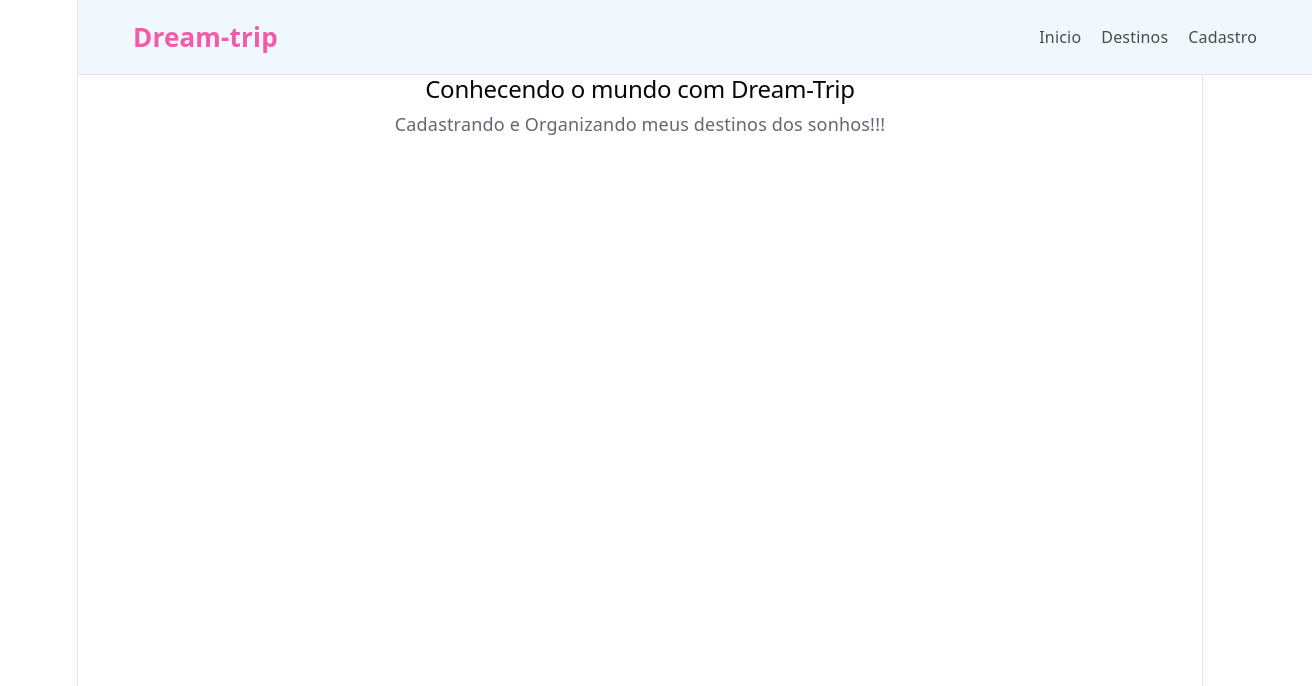
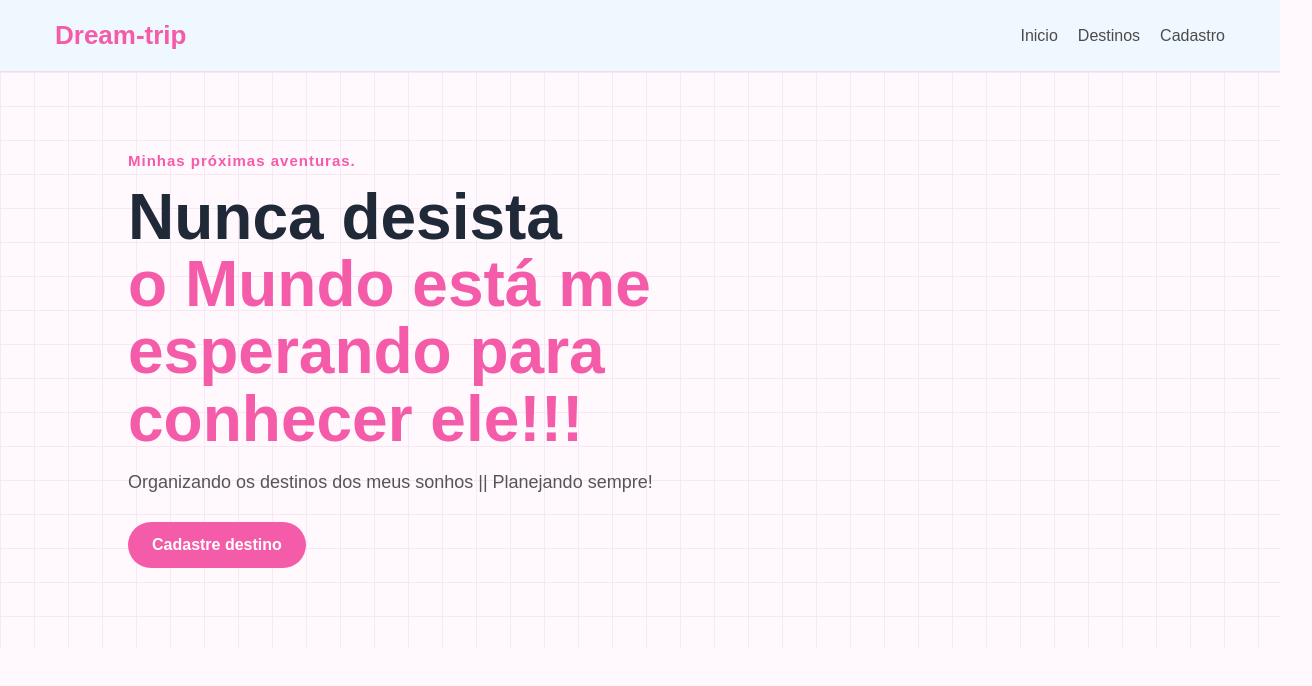
Before and after one commit to LesleyOliveira/dream-trip, a React (Vite) app in the folder front-end/: page / in a window 1280 px wide. Shown: the top 686 px of the page, 1312 px wide, since content can reach past the window. Built offline with nearby package versions, Linux system fonts and the light colour scheme.

Commit message:
pag inicial esboçada

```diff
--- a/front-end/src/App.jsx
+++ b/front-end/src/App.jsx
@@ -4,6 +4,7 @@ import reactLogo from './assets/react.svg'
 import viteLogo from './assets/vite.svg'
 import './App.css'
 import Header from './componentes/Header/Header'
+import Hero from './componentes/Hero/Hero'
 
 function App() {
 
@@ -11,11 +12,7 @@ function App() {
 
     <>
       <Header />
-
-      <main>
-        <h2>Conhecendo o mundo com Dream-Trip</h2>
-        <p>Cadastrando e Organizando meus destinos dos sonhos!!!</p>
-      </main>
+      <Hero />
 
     </>
 
--- a/front-end/src/componentes/Header/Header.module.css
+++ b/front-end/src/componentes/Header/Header.module.css
@@ -1,12 +1,14 @@
 .header{
     display: flex;
     width: 100%;
-    padding: 24px 55px;
+    padding: 20px 55px;
+    box-sizing: border-box;
     align-items: center;
     /* text-align: center; */
     justify-content: space-between;
     background-color: aliceblue;
     border-bottom: 1px solid #f1dbea;
+
 
 }
 
--- /dev/null
+++ b/front-end/src/componentes/Hero/Hero.jsx
@@ -0,0 +1,34 @@
+import styles from './Hero.module.css'
+
+
+function Hero(){
+
+    return(
+        <section className={styles.hero} id="inicio">
+        <div className={styles.conteudo}>
+            <p className={styles.destaque}>Minhas próximas aventuras.</p>
+
+            <h1>Nunca desista
+                <span>o Mundo está me esperando para conhecer ele!!!</span>
+            </h1>
+
+            <p className={styles.descricao}>
+                Organizando os destinos dos meus sonhos || Planejando sempre!
+
+            </p>
+
+            <a href="#cadastro" className={styles.botao}>Cadastre destino</a>
+
+        </div>
+
+
+
+
+
+        </section>
+    )
+
+
+    }
+
+    export default Hero
--- /dev/null
+++ b/front-end/src/componentes/Hero/Hero.module.css
@@ -0,0 +1,64 @@
+.hero{
+    display: flex;
+    min-height: 500px;
+    padding: 80px 10%;
+    align-items: center;
+    background-color:  #fff9fd;
+    background-image:
+    linear-gradient(#f6e8f1 1px, transparent 1px),
+    linear-gradient(90deg, #f6e8f8 1px,transparent 1px);
+    background-size: 34px 34px;
+
+}
+
+.conteudo{
+max-width: 700px;
+
+}
+
+.destaque{
+color: #f45ba8;
+font-weight: 700;
+font-size: 15px;
+letter-spacing: 1px;
+
+
+}
+
+h1{
+    margin: 15px 0;
+    font-size: 64px;
+    line-height: 1.05;
+    color: #202938;
+}
+
+h1 span{
+    display: block;
+    color: #f45ba8;
+}
+
+.descricao{
+max-width: 600px;
+font-size: 18px;
+line-height: 1.6;
+color: #555;
+}
+
+.botao{
+display: inline-block;
+margin-top:25px ;
+padding: 14px 24px;
+background-color: #f45ba8;
+border-radius: 30px;
+color: white;
+text-decoration: none;
+font-weight: 600;
+transition: 0.3s;
+
+}
+
+.botao:hover{
+transform: translateY(-3px);
+
+
+}
--- a/front-end/src/index.css
+++ b/front-end/src/index.css
@@ -1,111 +1,22 @@
-:root {
-  --text: #6b6375;
-  --text-h: #08060d;
-  --bg: #fff;
-  --border: #e5e4e7;
-  --code-bg: #f4f3ec;
-  --accent: #aa3bff;
-  --accent-bg: rgba(170, 59, 255, 0.1);
-  --accent-border: rgba(170, 59, 255, 0.5);
-  --social-bg: rgba(244, 243, 236, 0.5);
-  --shadow:
-    rgba(0, 0, 0, 0.1) 0 10px 15px -3px, rgba(0, 0, 0, 0.05) 0 4px 6px -2px;
-
-  --sans: system-ui, 'Segoe UI', Roboto, sans-serif;
-  --heading: system-ui, 'Segoe UI', Roboto, sans-serif;
-  --mono: ui-monospace, Consolas, monospace;
-
-  font: 18px/145% var(--sans);
-  letter-spacing: 0.18px;
-  color-scheme: light dark;
-  color: var(--text);
-  background: var(--bg);
-  font-synthesis: none;
-  text-rendering: optimizeLegibility;
-  -webkit-font-smoothing: antialiased;
-  -moz-osx-font-smoothing: grayscale;
-
-  @media (max-width: 1024px) {
-    font-size: 16px;
-  }
-}
-
-@media (prefers-color-scheme: dark) {
-  :root {
-    --text: #9ca3af;
-    --text-h: #f3f4f6;
-    --bg: #16171d;
-    --border: #2e303a;
-    --code-bg: #1f2028;
-    --accent: #c084fc;
-    --accent-bg: rgba(192, 132, 252, 0.15);
-    --accent-border: rgba(192, 132, 252, 0.5);
-    --social-bg: rgba(47, 48, 58, 0.5);
-    --shadow:
-      rgba(0, 0, 0, 0.4) 0 10px 15px -3px, rgba(0, 0, 0, 0.25) 0 4px 6px -2px;
-  }
-
-  #social .button-icon {
-    filter: invert(1) brightness(2);
-  }
-}
-
-body {
+* {
   margin: 0;
-}
-
-#root {
-  width: 1126px;
-  max-width: 100%;
-  margin: 0 auto;
-  text-align: center;
-  border-inline: 1px solid var(--border);
-  min-height: 100svh;
-  display: flex;
-  flex-direction: column;
+  padding: 0;
   box-sizing: border-box;
 }
 
-h1,
-h2 {
-  font-family: var(--heading);
-  font-weight: 500;
-  color: var(--text-h);
+html{
+
+  scroll-behavior: smooth;
 }
 
-h1 {
-  font-size: 56px;
-  letter-spacing: -1.68px;
-  margin: 32px 0;
-  @media (max-width: 1024px) {
-    font-size: 36px;
-    margin: 20px 0;
-  }
-}
-h2 {
-  font-size: 24px;
-  line-height: 118%;
-  letter-spacing: -0.24px;
-  margin: 0 0 8px;
-  @media (max-width: 1024px) {
-    font-size: 20px;
-  }
-}
-p {
-  margin: 0;
+body{
+margin: 0;
+font-family: Arial, Helvetica, sans-serif;
+background-color: #fff9fd;
+
 }
 
-code,
-.counter {
-  font-family: var(--mono);
-  display: inline-flex;
-  border-radius: 4px;
-  color: var(--text-h);
+#root{
+width: 100%;
+min-height: 100hv;
 }
-
-code {
-  font-size: 15px;
-  line-height: 135%;
-  padding: 4px 8px;
-  background: var(--code-bg);
-}
```
